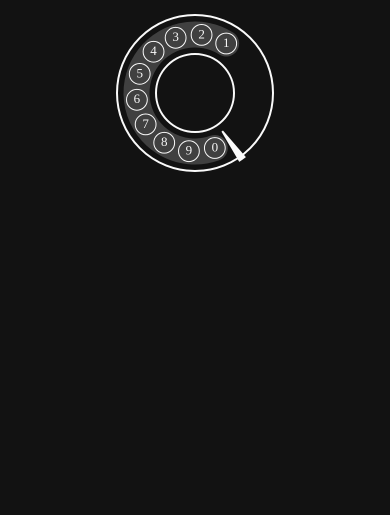
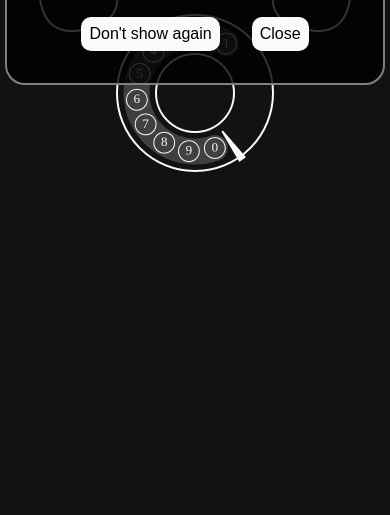
Before and after one commit to jhyns/playground, a plain HTML site: page index.html in a window 390 px wide. Shown: the part 329-844 px from the top of the page. Drawn offline with Linux system fonts and the light colour scheme.

Commit message:
feat: Add receiver on main page, add tutorial popup on every page
Add phone receiver on main page
Add tutorial popup

```diff
--- a/0/index.html
+++ b/0/index.html
@@ -6,7 +6,11 @@
   <title>Document</title>
   <link rel="stylesheet" href="../global/style.css">
   <script defer type="module" src="app.js"></script>
+  <script src="../global/popup.js"></script>
 </head>
 <body>
 </body>
+<script>
+  popup('0', 'Click to make a ball')
+</script>
 </html>
--- /dev/null
+++ b/global/popup.js
@@ -0,0 +1,36 @@
+// generate a popup with the given message
+const popup = (id, msg) => {
+  window.onload = () => {
+    if (sessionStorage.getItem(id) === 'true') {
+      return;
+    }
+    const popup = document.createElement('div');
+    popup.className = 'popup';
+    popup.innerHTML = `
+      <div>
+        <div>${msg}</div>
+        <div class=buttons>
+        <button class=idButton>Don't show again</button>
+        <button>Close</button>
+        </div>
+      </div>
+    `;
+    popup.querySelector('.idButton').addEventListener('click', () => {
+      sessionStorage.setItem(id, 'true');
+    });
+    popup.querySelectorAll('button').forEach(button =>
+      button.addEventListener('click', () => {
+        let opacity = 1;
+        setInterval(function () {
+          opacity -= 10 / 200;
+          if (opacity <= 0) {
+            popup.remove();
+          }
+          popup.style.opacity = opacity;
+          popup.style.filter = 'alpha(opacity=' + opacity * 100 + ')';
+        }, 10);
+      })
+    );
+    document.body.appendChild(popup);
+  };
+};
--- a/global/style.css
+++ b/global/style.css
@@ -7,3 +7,42 @@ canvas {
   width: 100%;
   height: 100%;
 }
+
+.popup {
+  position: fixed;
+  width: 80%;
+  top: 20%;
+  left: 50%;
+  transform: translate(-50%, 0);
+  padding: 2rem;
+  background-color: rgba(0,0,0,0.8);
+  border-radius: 20px;
+  border: 2px solid #808080;
+  display: flex;
+  justify-content: center;
+  align-items: center;
+  z-index: 1000;
+  color: white;
+  font-family: sans-serif;
+  font-size: 2rem;
+  text-align: center;
+  translate: 0.5s;
+}
+
+.popup .buttons {
+  display: flex;
+  gap: 2rem;
+  justify-content: center;
+  align-items: center;
+  margin-top: 2rem;
+}
+
+.popup button {
+  background-color: #fafafa;
+  color: #000;
+  border: none;
+  padding: 0.5rem;
+  border-radius: 10px;
+  font-size: 1rem;
+  cursor: pointer;
+}
--- a/main/app.js
+++ b/main/app.js
@@ -1,16 +1,14 @@
-import {
-  Phone
-} from './phone.js'
+import { Phone } from './phone.js';
 
 (() => {
   new Phone({
-    x: .5,
-    y: .5,
-    size: .4,
-    dialButtonRad: .45,
+    x: 0.5,
+    y: 0.5,
+    size: 0.4,
+    dialButtonRad: 0.45,
     fingerStopRad: 1,
     callFunction: number => {
-      window.location.href = number * 1
+      window.location.href = number * 1;
     },
-  })
-})()
+  });
+})();
--- a/main/phone.js
+++ b/main/phone.js
@@ -1,190 +1,341 @@
-import {
-  CanvasBase
-} from '../global/canvasBase.js'
+import { CanvasBase } from '../global/canvasBase.js';
 
 export class Phone extends CanvasBase {
-  constructor(data) {
-    super({
-      bgColor: '#121212'
-    })
-    this.number = ''
-    this.inputX = data.hasOwnProperty('x') ? data.x : 100
-    this.inputY = data.hasOwnProperty('y') ? data.y : 100
-    this.inputSize = data.hasOwnProperty('size') ? data.size : 200
-    this.dialButtonRad = data.hasOwnProperty('dialButtonRad') ? data.dialButtonRad : .5
-    this.fingerStopRad = data.hasOwnProperty('fingerStopRad') ? data.fingerStopRad : 1
-    this.dialWidth = data.hasOwnProperty('dialWidth') ? data.dialWidth : 3
-    this.sizeRatio = data.hasOwnProperty('sizeRatio') ? data.sizeRatio : 4
-    this.callFunction = data.hasOwnProperty('callFunction') ? data.callFunction : n => { console.log(n) }
-    this.stickWidth = data.hasOwnProperty('stickWidth') ? data.stickWidth : .1
-    this.buttonCount = data.hasOwnProperty('buttonCount') ? data.buttonCount : 10
-    this.startRad = data.hasOwnProperty('startRad') ? data.startRad : 0
-    this.speed = data.hasOwnProperty('speed') ? data.speed : .1
-    this.inputTime = data.hasOwnProperty('inputTime') ? data.inputTime : 2000
-    this.moving = false
-    this.prevRad = 0
-    this.rad = 0
-    this.pointerRad = 0
-    this.rotateRad = 0
-    this.maxRad = 0
-    this.setPhoneSize()
+  constructor({
+    x = 100,
+    y = 100,
+    size = 200,
+    dialButtonRad = 0.5,
+    fingerStopRad = 1,
+    sizeRatio = 4,
+    callFunction = n => {
+      console.log(n);
+    },
+    maxReceiverDistance = 0.2,
+    stickWidth = 0.1,
+    buttonCount = 10,
+    startRad = 0,
+    speed = 0.1,
+    inputTime = 2000,
+  }) {
+    super({ bgColor: '#121212' });
+    this.number = '';
+    this.inputX = x;
+    this.inputY = y;
+    this.inputSize = size;
+    this.dialButtonRad = dialButtonRad;
+    this.fingerStopRad = fingerStopRad;
+    this.dialWidth = 3;
+    this.sizeRatio = sizeRatio;
+    this.callFunction = callFunction;
+    this.maxReceiverDistance = maxReceiverDistance;
+    this.receiverDistance = 0;
+    this.receiverPath = new Path2D();
+    this.stickWidth = stickWidth;
+    this.buttonCount = buttonCount;
+    this.startRad = startRad;
+    this.speed = speed;
+    this.inputTime = inputTime;
+    this.moving = false;
+    this.hanging = false;
+    this.prevRad = 0;
+    this.rad = 0;
+    this.pointerRad = 0;
+    this.rotateRad = 0;
+    this.ready = true;
+    this.maxRad = 0;
+    this.setPhoneSize();
 
-    window.onmousedown = this.moveStart.bind(this)
-    window.onmousemove = this.pointerMove.bind(this)
-    window.onmouseup = this.moveEnd.bind(this)
+    window.onmousedown = this.moveStart.bind(this);
+    window.onmousemove = this.pointerMove.bind(this);
+    window.onmouseup = this.moveEnd.bind(this);
 
-    window.ontouchstart = this.moveStart.bind(this)
-    window.ontouchmove = this.pointerMove.bind(this)
-    window.ontouchend = this.moveEnd.bind(this)
+    window.ontouchstart = this.moveStart.bind(this);
+    window.ontouchmove = this.pointerMove.bind(this);
+    window.ontouchend = this.moveEnd.bind(this);
 
-    requestAnimationFrame(this.loop.bind(this))
+    requestAnimationFrame(this.loop.bind(this));
   }
 
   setPhoneSize() {
-    this.x = this.inputX < 1 ? this.canvasWidth * this.inputX : this.inputX
-    this.y = this.inputY < 1 ? this.canvasHeight * this.inputY : this.inputY
-    this.size = this.inputSize < 1 ? Math.min(this.canvasWidth, this.canvasHeight) * this.inputSize : this.inputSize
-    this.r = this.size / 2
-    this.lineWidth = Math.max(Math.floor(this.r * .01) * 2, 2)
-    this.dialInnerWidth = this.r / 2
-    this.dialR = this.r * .75
-    this.dialWidth = this.r / this.dialWidth
-    this.dialButtonR = this.dialWidth * .4
+    this.x = this.inputX < 1 ? this.canvasWidth * this.inputX : this.inputX;
+    this.y = this.inputY < 1 ? this.canvasHeight * this.inputY : this.inputY;
+    this.size =
+      this.inputSize < 1
+        ? Math.min(this.canvasWidth, this.canvasHeight) * this.inputSize
+        : this.inputSize;
+    this.r = this.size / 2;
+    this.lineWidth = Math.max(Math.floor(this.r * 0.01) * 2, 2);
+    this.dialInnerWidth = this.r / 2;
+    this.dialR = this.r * 0.75;
+    this.dialWidth = this.r / 3;
   }
 
   resizeCanvas() {
-    CanvasBase.prototype.resizeCanvas.call(this)
-    this.setPhoneSize()
+    CanvasBase.prototype.resizeCanvas.call(this);
+    this.setPhoneSize();
   }
 
   getRad(x, y) {
-    const dx = this.x - x
-    const dy = this.y - y
-    return Math.atan2(dy, dx) + Math.PI
+    const dx = this.x - x;
+    const dy = this.y - y;
+    return Math.atan2(dy, dx) + Math.PI;
   }
 
   moveStart(e) {
-    const pointer = e.touches ? {
+    const pointer = e.touches
+      ? {
           x: e.touches[0].pageX,
           y: e.touches[0].pageY,
-    } : {
+        }
+      : {
           x: e.pageX,
           y: e.pageY,
-    }
-    const pointerDistance = Math.sqrt(Math.pow(pointer.x - this.x, 2) + Math.pow(pointer.y - this.y, 2))
-    const dialRad = this.fingerStopRad + this.dialButtonRad * this.buttonCount
-    this.prevRad = this.getRad(pointer.x, pointer.y)
+        };
+    const pointerDistance = Math.sqrt(
+      Math.pow(pointer.x - this.x, 2) + Math.pow(pointer.y - this.y, 2)
+    );
+    const dialRad = this.fingerStopRad + this.dialButtonRad * this.buttonCount;
+    this.prevRad = this.getRad(pointer.x, pointer.y);
     if (
       pointerDistance < this.r &&
       pointerDistance > this.dialInnerWidth &&
       this.prevRad < dialRad + this.rotateRad + this.startRad &&
-      (this.prevRad > this.fingerStopRad + this.rotateRad + this.startRad || this.prevRad < dialRad - Math.PI * 2 + this.rotateRad + this.startRad)
+      (this.prevRad > this.fingerStopRad + this.rotateRad + this.startRad ||
+        this.prevRad < dialRad - Math.PI * 2 + this.rotateRad + this.startRad)
     ) {
-      const maxRad = (this.fingerStopRad - this.stickWidth - this.prevRad + this.rotateRad) % (Math.PI * 2)
-      window.clearTimeout(this.timeout)
-      this.maxRad = maxRad < 0 ? maxRad + Math.PI * 2 : maxRad
-      this.rad = this.prevRad
-      this.moving = true
+      const maxRad =
+        (this.fingerStopRad - this.stickWidth - this.prevRad + this.rotateRad) %
+        (Math.PI * 2);
+      window.clearTimeout(this.timeout);
+      this.maxRad = maxRad < 0 ? maxRad + Math.PI * 2 : maxRad;
+      this.rad = this.prevRad;
+      this.moving = true;
+    }
+    if (
+      this.ctx.isPointInPath(this.receiverPath, 2 * pointer.x, 2 * pointer.y)
+    ) {
+      this.hanging = true;
+      this.number = '';
+      window.clearTimeout(this.timeout);
     }
   }
 
   pointerMove(e) {
-    const pointer = e.touches ? {
+    const pointer = e.touches
+      ? {
           x: e.touches[0].pageX,
           y: e.touches[0].pageY,
-    } : {
+        }
+      : {
           x: e.pageX,
           y: e.pageY,
-    }
+        };
     if (this.moving) {
-      this.prevRad = this.rad
-      this.rad = this.getRad(pointer.x, pointer.y)
-      const dRad = this.rad - this.prevRad
-      if (dRad < -4) {
-        this.pointerRad += dRad + Math.PI * 2
-      } else if (dRad > 4) {
-        this.pointerRad += dRad - Math.PI * 2
+      this.prevRad = this.rad;
+      this.rad = this.getRad(pointer.x, pointer.y);
+      const dRad = this.rad - this.prevRad;
+      if (dRad < -4 || dRad > 4) {
+        this.pointerRad += dRad + Math.PI * 2;
       } else {
-        this.pointerRad += dRad
+        this.pointerRad += dRad;
       }
     }
   }
 
   moveEnd() {
-    if (this.moving) {
-      this.moving = false
-      if (this.rotateRad !== 0) {
-        const number = (Math.floor((this.rotateRad - Math.PI * 2 + this.dialButtonRad * this.buttonCount + this.stickWidth + this.startRad) / this.dialButtonRad)) % this.buttonCount
-        if (number >= 0) {
-          this.number += ((number + 1) % 10).toString()
+    this.moving = false;
+    this.hanging = false;
+    if (this.rotateRad === 0 || !this.isMovementComplete) return;
+    const number =
+      Math.floor(
+        (this.rotateRad -
+          Math.PI * 2 +
+          this.dialButtonRad * this.buttonCount +
+          this.stickWidth +
+          this.startRad) /
+          this.dialButtonRad
+      ) % this.buttonCount;
+    if (number < 0 || number > 10) return;
+    this.number += ((number + 1) % 10).toString();
     if (this.number) {
       this.timeout = setTimeout(() => {
-              this.callFunction(this.number)
-            }, this.inputTime)
-          }
-        }
-      }
+        this.callFunction(this.number);
+      }, this.inputTime);
     }
   }
 
   loop() {
-    this.ctx.clearRect(0, 0, this.canvasWidth, this.canvasHeight)
-    this.drawNumber()
-    this.drawDial()
-    this.drawDialFrame()
-    this.moveDial()
+    this.ctx.clearRect(0, 0, this.canvasWidth, this.canvasHeight);
+    this.drawNumber();
+    this.drawDial();
+    this.drawDialFrame();
+    this.drawReceiver();
+    this.moveDial();
+    this.moveReceiver();
 
-    requestAnimationFrame(this.loop.bind(this))
+    requestAnimationFrame(this.loop.bind(this));
   }
 
   moveDial() {
+    if (this.rotateRad !== 0 && !this.moving) this.isMovementComplete = false;
+    if (this.rotateRad === 0 && !this.moving) this.isMovementComplete = true;
     if (!this.moving && this.pointerRad) {
-      this.pointerRad = Math.max(this.rotateRad - this.speed, 0)
+      this.pointerRad = Math.max(this.rotateRad - this.speed, 0);
     }
-    this.rotateRad = Math.min(Math.max(this.pointerRad, 0), this.maxRad)
+    this.rotateRad = Math.min(Math.max(this.pointerRad, 0), this.maxRad);
+  }
+
+  moveReceiver() {
+    if (this.hanging) {
+      this.receiverDistance = Math.min(
+        this.receiverDistance + this.speed * 0.1,
+        this.maxReceiverDistance
+      );
+    } else {
+      this.receiverDistance = Math.max(
+        this.receiverDistance - this.speed * 0.1,
+        0
+      );
+    }
+  }
+
+  drawReceiver() {
+    const y = this.y + this.receiverDistance * this.size;
+    this.ctx.beginPath();
+    this.receiverPath = new Path2D();
+    this.receiverPath.moveTo(this.x + this.size, y - this.size * 0.7);
+    this.receiverPath.bezierCurveTo(
+      this.x + this.size,
+      y - this.size * 0.85,
+      this.x + this.size * 0.75,
+      y - this.size * 1.1,
+      this.x,
+      y - this.size * 1.1
+    );
+    this.receiverPath.bezierCurveTo(
+      this.x - this.size * 0.75,
+      y - this.size * 1.1,
+      this.x - this.size,
+      y - this.size * 0.85,
+      this.x - this.size,
+      y - this.size * 0.7
+    );
+    this.receiverPath.quadraticCurveTo(
+      this.x - this.size,
+      y - this.size * 0.37,
+      this.x - this.size * 0.75,
+      y - this.size * 0.4
+    );
+    this.receiverPath.bezierCurveTo(
+      this.x - this.size * 0.45,
+      y - this.size * 0.45,
+      this.x - this.size * 0.5,
+      y - this.size * 0.6,
+      this.x - this.size * 0.5,
+      y - this.size * 0.7
+    );
+    this.receiverPath.quadraticCurveTo(
+      this.x - this.size * 0.5,
+      y - this.size * 0.8,
+      this.x,
+      y - this.size * 0.8
+    );
+    this.receiverPath.quadraticCurveTo(
+      this.x + this.size * 0.5,
+      y - this.size * 0.8,
+      this.x + this.size * 0.5,
+      y - this.size * 0.7
+    );
+    this.receiverPath.bezierCurveTo(
+      this.x + this.size * 0.5,
+      y - this.size * 0.6,
+      this.x + this.size * 0.45,
+      y - this.size * 0.45,
+      this.x + this.size * 0.75,
+      y - this.size * 0.4
+    );
+    this.receiverPath.quadraticCurveTo(
+      this.x + this.size,
+      y - this.size * 0.37,
+      this.x + this.size,
+      y - this.size * 0.7
+    );
+    this.ctx.closePath();
+    this.ctx.stroke(this.receiverPath);
   }
 
   drawDialFrame() {
-    const innerX = this.dialInnerWidth
-    this.ctx.lineWidth = this.lineWidth
-    this.ctx.beginPath()
-    this.ctx.arc(this.x, this.y, this.r, 0, Math.PI * 2, true)
-    this.ctx.moveTo(this.x + innerX, this.y)
-    this.ctx.arc(this.x, this.y, innerX, 0, Math.PI * 2, true)
-    this.ctx.stroke()
-    this.ctx.beginPath()
-    this.ctx.arc(this.x, this.y, this.r * 1.05, this.fingerStopRad, this.fingerStopRad - this.stickWidth, true)
-    this.ctx.arc(this.x, this.y, innerX * 1.2, this.fingerStopRad - this.stickWidth * .7, this.fingerStopRad - this.stickWidth * .3, false)
-    this.ctx.fill()
+    const innerX = this.dialInnerWidth;
+    this.ctx.lineWidth = this.lineWidth;
+    this.ctx.beginPath();
+    this.ctx.arc(this.x, this.y, this.r, 0, Math.PI * 2, true);
+    this.ctx.moveTo(this.x + innerX, this.y);
+    this.ctx.arc(this.x, this.y, innerX, 0, Math.PI * 2, true);
+    this.ctx.stroke();
+    this.ctx.beginPath();
+    this.ctx.arc(
+      this.x,
+      this.y,
+      this.r * 1.05,
+      this.fingerStopRad,
+      this.fingerStopRad - this.stickWidth,
+      true
+    );
+    this.ctx.arc(
+      this.x,
+      this.y,
+      innerX * 1.2,
+      this.fingerStopRad - this.stickWidth * 0.7,
+      this.fingerStopRad - this.stickWidth * 0.3,
+      false
+    );
+    this.ctx.fill();
+    this.ctx.closePath();
   }
 
   drawDial() {
-    const initFrameRad = this.rotateRad + this.fingerStopRad + this.dialButtonRad / 2
-    this.ctx.lineCap = 'round'
-    this.ctx.textBaseline = 'middle'
-    this.ctx.font = `${this.dialWidth / 2}px malgun gothic`
-    this.ctx.textAlign = 'center'
-    this.ctx.strokeStyle = '#404040'
-    this.ctx.fillStyle = '#fafafa'
-    this.ctx.lineWidth = this.dialWidth
-    this.ctx.beginPath()
-    this.ctx.arc(this.x, this.y, this.dialR, initFrameRad + this.dialButtonRad * (this.buttonCount - 1) + this.startRad, initFrameRad + this.startRad, true)
-    this.ctx.stroke()
-    this.ctx.strokeStyle = '#fafafa'
-    this.ctx.lineWidth = this.lineWidth / 2
-    this.ctx.beginPath()
+    const initFrameRad =
+      this.rotateRad + this.fingerStopRad + this.dialButtonRad / 2;
+    this.ctx.lineCap = 'round';
+    this.ctx.textBaseline = 'middle';
+    this.ctx.font = `${this.dialWidth / 2}px san-serif`;
+    this.ctx.textAlign = 'center';
+    this.ctx.strokeStyle = '#404040';
+    this.ctx.fillStyle = '#fafafa';
+    this.ctx.lineWidth = this.dialWidth;
+    this.ctx.beginPath();
+    this.ctx.arc(
+      this.x,
+      this.y,
+      this.dialR,
+      initFrameRad +
+        this.dialButtonRad * (this.buttonCount - 1) +
+        this.startRad,
+      initFrameRad + this.startRad,
+      true
+    );
+    this.ctx.stroke();
+    this.ctx.strokeStyle = '#fafafa';
+    this.ctx.lineWidth = this.lineWidth / 2;
+    this.ctx.beginPath();
     for (let i = 0; i < this.buttonCount; i++) {
-      const rad = i * this.dialButtonRad + this.rotateRad + this.fingerStopRad + this.dialButtonRad / 2 + this.startRad
+      const rad =
+        i * this.dialButtonRad +
+        this.rotateRad +
+        this.fingerStopRad +
+        this.dialButtonRad / 2 +
+        this.startRad;
       const x = this.x + Math.cos(rad) * this.dialR;
       const y = this.y + Math.sin(rad) * this.dialR;
-      this.ctx.moveTo(x + this.dialButtonR, y)
-      this.ctx.arc(x, y, this.dialButtonR, 0, Math.PI * 2, false)
-      this.ctx.fillText((this.buttonCount - i) % 10, x, y)
+      this.ctx.moveTo(x + this.dialWidth * 0.4, y);
+      this.ctx.arc(x, y, this.dialWidth * 0.4, 0, Math.PI * 2, false);
+      this.ctx.fillText((this.buttonCount - i) % 10, x, y);
     }
-    this.ctx.stroke()
+    this.ctx.stroke();
   }
 
   drawNumber() {
-    this.ctx.fillText(this.number, this.x, this.y, this.dialInnerWidth * 2)
+    this.ctx.fillText(this.number, this.x, this.y, this.dialInnerWidth * 2);
   }
 }
```
Also changed, not shown: 1/index.html (+4 -0 lines), 10/index.html (+4 -0 lines), 11/index.html (+4 -0 lines), 2/index.html (+4 -0 lines), 3/index.html (+4 -0 lines), 4/index.html (+4 -0 lines), 5/canvasApp.js (+65 -50 lines), 5/index.html (+4 -0 lines), 6/index.html (+4 -0 lines), 7/index.html (+4 -0 lines), 8/index.html (+4 -0 lines), 9/index.html (+4 -0 lines), index.html (+4 -1 lines). Lines whose indentation alone changed are shown as unchanged.
